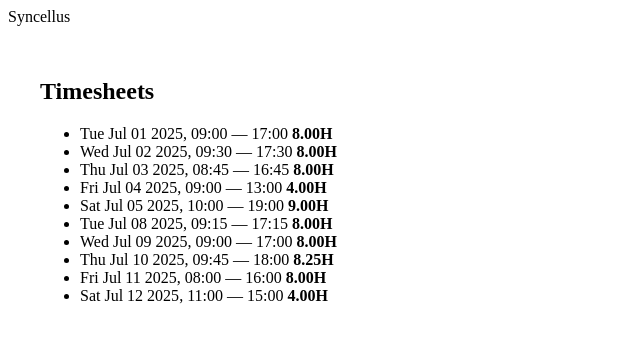
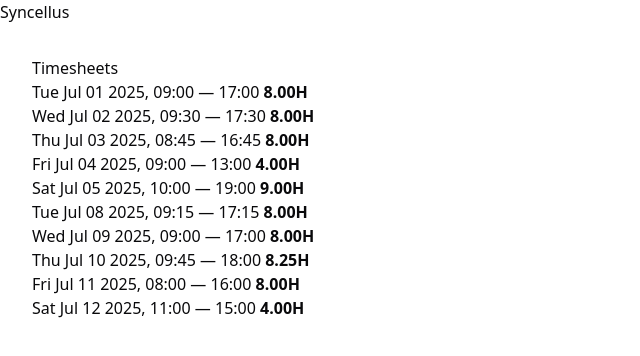
Before and after one commit to Proallone/syncellus, a React (Vite) app in the folder packages/client/: page /timesheets in a window 1280 px wide. Shown: the top 356 px of the page, without its empty margins (0-640 px from the left). Built offline with nearby package versions, Linux system fonts and the light colour scheme.

Commit message:
working shadcn with styles

```diff
--- a/packages/client/index.html
+++ b/packages/client/index.html
@@ -3,6 +3,7 @@
     <head>
         <meta charset="UTF-8" />
         <link rel="icon" type="image/svg+xml" href="/public/react.svg" />
+          <link href="/src/index.css" rel="stylesheet">
         <meta name="viewport" content="width=device-width, initial-scale=1.0" />
         <title>Syncellus</title>
     </head>
--- a/packages/client/package.json
+++ b/packages/client/package.json
@@ -16,8 +16,10 @@
         "@tailwindcss/vite": "^4.1.11",
         "class-variance-authority": "^0.7.1",
         "clsx": "^2.1.1",
+        "date-fns": "^4.1.0",
         "lucide-react": "^0.536.0",
         "react": "^19.1.0",
+        "react-day-picker": "^9.8.1",
         "react-dom": "^19.1.0",
         "react-router-dom": "^7.7.1",
         "tailwind-merge": "^3.3.1",
--- /dev/null
+++ b/packages/client/src/components/ui/calendar.tsx
@@ -0,0 +1,129 @@
+import * as React from "react";
+import { ChevronDownIcon, ChevronLeftIcon, ChevronRightIcon } from "lucide-react";
+import { DayButton, DayPicker, getDefaultClassNames } from "react-day-picker";
+
+import { cn } from "@/lib/utils";
+import { Button, buttonVariants } from "@/components/ui/button";
+
+function Calendar({
+    className,
+    classNames,
+    showOutsideDays = true,
+    captionLayout = "label",
+    buttonVariant = "ghost",
+    formatters,
+    components,
+    ...props
+}: React.ComponentProps<typeof DayPicker> & {
+    buttonVariant?: React.ComponentProps<typeof Button>["variant"];
+}) {
+    const defaultClassNames = getDefaultClassNames();
+
+    return (
+        <DayPicker
+            showOutsideDays={showOutsideDays}
+            className={cn(
+                "bg-background group/calendar p-3 [--cell-size:--spacing(8)] [[data-slot=card-content]_&]:bg-transparent [[data-slot=popover-content]_&]:bg-transparent",
+                String.raw`rtl:**:[.rdp-button\_next>svg]:rotate-180`,
+                String.raw`rtl:**:[.rdp-button\_previous>svg]:rotate-180`,
+                className
+            )}
+            captionLayout={captionLayout}
+            formatters={{
+                formatMonthDropdown: (date) => date.toLocaleString("default", { month: "short" }),
+                ...formatters
+            }}
+            classNames={{
+                root: cn("w-fit", defaultClassNames.root),
+                months: cn("flex gap-4 flex-col md:flex-row relative", defaultClassNames.months),
+                month: cn("flex flex-col w-full gap-4", defaultClassNames.month),
+                nav: cn("flex items-center gap-1 w-full absolute top-0 inset-x-0 justify-between", defaultClassNames.nav),
+                button_previous: cn(buttonVariants({ variant: buttonVariant }), "size-(--cell-size) aria-disabled:opacity-50 p-0 select-none", defaultClassNames.button_previous),
+                button_next: cn(buttonVariants({ variant: buttonVariant }), "size-(--cell-size) aria-disabled:opacity-50 p-0 select-none", defaultClassNames.button_next),
+                month_caption: cn("flex items-center justify-center h-(--cell-size) w-full px-(--cell-size)", defaultClassNames.month_caption),
+                dropdowns: cn("w-full flex items-center text-sm font-medium justify-center h-(--cell-size) gap-1.5", defaultClassNames.dropdowns),
+                dropdown_root: cn("relative has-focus:border-ring border border-input shadow-xs has-focus:ring-ring/50 has-focus:ring-[3px] rounded-md", defaultClassNames.dropdown_root),
+                dropdown: cn("absolute bg-popover inset-0 opacity-0", defaultClassNames.dropdown),
+                caption_label: cn(
+                    "select-none font-medium",
+                    captionLayout === "label" ? "text-sm" : "rounded-md pl-2 pr-1 flex items-center gap-1 text-sm h-8 [&>svg]:text-muted-foreground [&>svg]:size-3.5",
+                    defaultClassNames.caption_label
+                ),
+                table: "w-full border-collapse",
+                weekdays: cn("flex", defaultClassNames.weekdays),
+                weekday: cn("text-muted-foreground rounded-md flex-1 font-normal text-[0.8rem] select-none", defaultClassNames.weekday),
+                week: cn("flex w-full mt-2", defaultClassNames.week),
+                week_number_header: cn("select-none w-(--cell-size)", defaultClassNames.week_number_header),
+                week_number: cn("text-[0.8rem] select-none text-muted-foreground", defaultClassNames.week_number),
+                day: cn(
+                    "relative w-full h-full p-0 text-center [&:first-child[data-selected=true]_button]:rounded-l-md [&:last-child[data-selected=true]_button]:rounded-r-md group/day aspect-square select-none",
+                    defaultClassNames.day
+                ),
+                range_start: cn("rounded-l-md bg-accent", defaultClassNames.range_start),
+                range_middle: cn("rounded-none", defaultClassNames.range_middle),
+                range_end: cn("rounded-r-md bg-accent", defaultClassNames.range_end),
+                today: cn("bg-accent text-accent-foreground rounded-md data-[selected=true]:rounded-none", defaultClassNames.today),
+                outside: cn("text-muted-foreground aria-selected:text-muted-foreground", defaultClassNames.outside),
+                disabled: cn("text-muted-foreground opacity-50", defaultClassNames.disabled),
+                hidden: cn("invisible", defaultClassNames.hidden),
+                ...classNames
+            }}
+            components={{
+                Root: ({ className, rootRef, ...props }) => {
+                    return <div data-slot="calendar" ref={rootRef} className={cn(className)} {...props} />;
+                },
+                Chevron: ({ className, orientation, ...props }) => {
+                    if (orientation === "left") {
+                        return <ChevronLeftIcon className={cn("size-4", className)} {...props} />;
+                    }
+
+                    if (orientation === "right") {
+                        return <ChevronRightIcon className={cn("size-4", className)} {...props} />;
+                    }
+
+                    return <ChevronDownIcon className={cn("size-4", className)} {...props} />;
+                },
+                DayButton: CalendarDayButton,
+                WeekNumber: ({ children, ...props }) => {
+                    return (
+                        <td {...props}>
+                            <div className="flex size-(--cell-size) items-center justify-center text-center">{children}</div>
+                        </td>
+                    );
+                },
+                ...components
+            }}
+            {...props}
+        />
+    );
+}
+
+function CalendarDayButton({ className, day, modifiers, ...props }: React.ComponentProps<typeof DayButton>) {
+    const defaultClassNames = getDefaultClassNames();
+
+    const ref = React.useRef<HTMLButtonElement>(null);
+    React.useEffect(() => {
+        if (modifiers.focused) ref.current?.focus();
+    }, [modifiers.focused]);
+
+    return (
+        <Button
+            ref={ref}
+            variant="ghost"
+            size="icon"
+            data-day={day.date.toLocaleDateString()}
+            data-selected-single={modifiers.selected && !modifiers.range_start && !modifiers.range_end && !modifiers.range_middle}
+            data-range-start={modifiers.range_start}
+            data-range-end={modifiers.range_end}
+            data-range-middle={modifiers.range_middle}
+            className={cn(
+                "data-[selected-single=true]:bg-primary data-[selected-single=true]:text-primary-foreground data-[range-middle=true]:bg-accent data-[range-middle=true]:text-accent-foreground data-[range-start=true]:bg-primary data-[range-start=true]:text-primary-foreground data-[range-end=true]:bg-primary data-[range-end=true]:text-primary-foreground group-data-[focused=true]/day:border-ring group-data-[focused=true]/day:ring-ring/50 dark:hover:text-accent-foreground flex aspect-square size-auto w-full min-w-(--cell-size) flex-col gap-1 leading-none font-normal group-data-[focused=true]/day:relative group-data-[focused=true]/day:z-10 group-data-[focused=true]/day:ring-[3px] data-[range-end=true]:rounded-md data-[range-end=true]:rounded-r-md data-[range-middle=true]:rounded-none data-[range-start=true]:rounded-md data-[range-start=true]:rounded-l-md [&>span]:text-xs [&>span]:opacity-70",
+                defaultClassNames.day,
+                className
+            )}
+            {...props}
+        />
+    );
+}
+
+export { Calendar, CalendarDayButton };
--- a/packages/client/src/index.css
+++ b/packages/client/src/index.css
@@ -42,73 +42,74 @@
 }
 
 :root {
-    --radius: 0.625rem;
+  --radius: 0.65rem;
   --background: oklch(1 0 0);
-    --foreground: oklch(0.145 0 0);
+  --foreground: oklch(0.141 0.005 285.823);
   --card: oklch(1 0 0);
-    --card-foreground: oklch(0.145 0 0);
+  --card-foreground: oklch(0.141 0.005 285.823);
   --popover: oklch(1 0 0);
-    --popover-foreground: oklch(0.145 0 0);
-    --primary: oklch(0.205 0 0);
-    --primary-foreground: oklch(0.985 0 0);
-    --secondary: oklch(0.97 0 0);
-    --secondary-foreground: oklch(0.205 0 0);
-    --muted: oklch(0.97 0 0);
-    --muted-foreground: oklch(0.556 0 0);
-    --accent: oklch(0.97 0 0);
-    --accent-foreground: oklch(0.205 0 0);
+  --popover-foreground: oklch(0.141 0.005 285.823);
+  --primary: oklch(0.623 0.214 259.815);
+  --primary-foreground: oklch(0.97 0.014 254.604);
+  --secondary: oklch(0.967 0.001 286.375);
+  --secondary-foreground: oklch(0.21 0.006 285.885);
+  --muted: oklch(0.967 0.001 286.375);
+  --muted-foreground: oklch(0.552 0.016 285.938);
+  --accent: oklch(0.967 0.001 286.375);
+  --accent-foreground: oklch(0.21 0.006 285.885);
   --destructive: oklch(0.577 0.245 27.325);
-    --border: oklch(0.922 0 0);
-    --input: oklch(0.922 0 0);
-    --ring: oklch(0.708 0 0);
+  --border: oklch(0.92 0.004 286.32);
+  --input: oklch(0.92 0.004 286.32);
+  --ring: oklch(0.623 0.214 259.815);
   --chart-1: oklch(0.646 0.222 41.116);
   --chart-2: oklch(0.6 0.118 184.704);
   --chart-3: oklch(0.398 0.07 227.392);
   --chart-4: oklch(0.828 0.189 84.429);
   --chart-5: oklch(0.769 0.188 70.08);
   --sidebar: oklch(0.985 0 0);
-    --sidebar-foreground: oklch(0.145 0 0);
-    --sidebar-primary: oklch(0.205 0 0);
-    --sidebar-primary-foreground: oklch(0.985 0 0);
-    --sidebar-accent: oklch(0.97 0 0);
-    --sidebar-accent-foreground: oklch(0.205 0 0);
-    --sidebar-border: oklch(0.922 0 0);
-    --sidebar-ring: oklch(0.708 0 0);
+  --sidebar-foreground: oklch(0.141 0.005 285.823);
+  --sidebar-primary: oklch(0.623 0.214 259.815);
+  --sidebar-primary-foreground: oklch(0.97 0.014 254.604);
+  --sidebar-accent: oklch(0.967 0.001 286.375);
+  --sidebar-accent-foreground: oklch(0.21 0.006 285.885);
+  --sidebar-border: oklch(0.92 0.004 286.32);
+  --sidebar-ring: oklch(0.623 0.214 259.815);
 }
 
 .dark {
-    --background: oklch(0.145 0 0);
+  --background: oklch(0.141 0.005 285.823);
   --foreground: oklch(0.985 0 0);
-    --card: oklch(0.205 0 0);
+  --card: oklch(0.21 0.006 285.885);
   --card-foreground: oklch(0.985 0 0);
-    --popover: oklch(0.205 0 0);
+  --popover: oklch(0.21 0.006 285.885);
   --popover-foreground: oklch(0.985 0 0);
-    --primary: oklch(0.922 0 0);
-    --primary-foreground: oklch(0.205 0 0);
-    --secondary: oklch(0.269 0 0);
+  --primary: oklch(0.546 0.245 262.881);
+  --primary-foreground: oklch(0.379 0.146 265.522);
+  --secondary: oklch(0.274 0.006 286.033);
   --secondary-foreground: oklch(0.985 0 0);
-    --muted: oklch(0.269 0 0);
-    --muted-foreground: oklch(0.708 0 0);
-    --accent: oklch(0.269 0 0);
+  --muted: oklch(0.274 0.006 286.033);
+  --muted-foreground: oklch(0.705 0.015 286.067);
+  --accent: oklch(0.274 0.006 286.033);
   --accent-foreground: oklch(0.985 0 0);
   --destructive: oklch(0.704 0.191 22.216);
   --border: oklch(1 0 0 / 10%);
   --input: oklch(1 0 0 / 15%);
-    --ring: oklch(0.556 0 0);
+  --ring: oklch(0.488 0.243 264.376);
   --chart-1: oklch(0.488 0.243 264.376);
   --chart-2: oklch(0.696 0.17 162.48);
   --chart-3: oklch(0.769 0.188 70.08);
   --chart-4: oklch(0.627 0.265 303.9);
   --chart-5: oklch(0.645 0.246 16.439);
-    --sidebar: oklch(0.205 0 0);
+  --sidebar: oklch(0.21 0.006 285.885);
   --sidebar-foreground: oklch(0.985 0 0);
-    --sidebar-primary: oklch(0.488 0.243 264.376);
-    --sidebar-primary-foreground: oklch(0.985 0 0);
-    --sidebar-accent: oklch(0.269 0 0);
+  --sidebar-primary: oklch(0.546 0.245 262.881);
+  --sidebar-primary-foreground: oklch(0.379 0.146 265.522);
+  --sidebar-accent: oklch(0.274 0.006 286.033);
   --sidebar-accent-foreground: oklch(0.985 0 0);
   --sidebar-border: oklch(1 0 0 / 10%);
-    --sidebar-ring: oklch(0.556 0 0);
+  --sidebar-ring: oklch(0.488 0.243 264.376);
 }
+
 
 @layer base {
     * {
--- a/packages/client/src/modules/dashboard/components/Dashboard.tsx
+++ b/packages/client/src/modules/dashboard/components/Dashboard.tsx
@@ -1,7 +1,8 @@
 import { Link } from "react-router-dom";
 import "./Dashboard.css"; // optional styles
 import { Button } from "@/components/ui/button";
-
+import * as React from "react";
+import { Calendar } from "@/components/ui/calendar";
 interface Module {
     name: string;
     path: string;
@@ -23,9 +24,6 @@
                     </Link>
                 ))}
             </div>
-            <div className="flex min-h-svh flex-col items-center justify-center">
-                <Button>Click me</Button>
-            </div>
         </div>
     );
 };
```
Also changed, not shown: 1 other file (tests, documents, lock files or other folders). Lines whose indentation alone changed are shown as unchanged.
